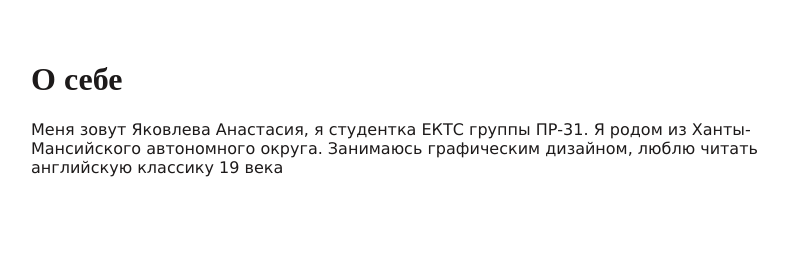
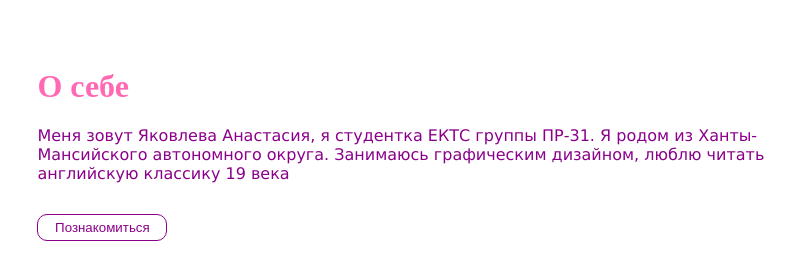
Before and after one commit to AnastasiaYakovleva04/trpo-pr4, a plain HTML site: page index.html in a window 1280 px wide. Shown: the whole page, without its empty margins (9-804 px from the left). Drawn offline with Linux system fonts and the light colour scheme; a web font is replaced by a local one.

Commit message:
add color and button on site

```diff
--- a/index.html
+++ b/index.html
@@ -11,5 +11,6 @@
     <p>Меня зовут Яковлева Анастасия, я студентка ЕКТС группы ПР-31.
         Я родом из Ханты-Мансийского автономного округа.
         Занимаюсь графическим дизайном, люблю читать английскую классику 19 века</p>
+    <button>Познакомиться</button>
 </body>
 </html>
--- a/style.css
+++ b/style.css
@@ -3,13 +3,30 @@
     src: url('C:\Users\Админ\Documents\шрифты\Angry\Angry.otf');
 }
 body{
-    padding: 2.5%;
+    padding: 3%;
     color: rgb(29, 26, 26);
 }
 h1{
     font-family: 'Angry';
+    color: hotpink;
 }
 p{
     font-family: Verdana, Geneva, Tahoma, sans-serif;
     width: 65%;
+    color: darkmagenta;
 }
+button{
+    margin-top: 15px;
+    padding: 5px 15px;
+    background-color: white;
+    border: 1.5px solid darkmagenta;
+    color: darkmagenta;
+    border-radius: 10px;
+    width: 130px;
+}
+button:hover{
+    background-color: hotpink;
+    color: white;
+    cursor: pointer;
+    transition: 0.25s;
+}
```
